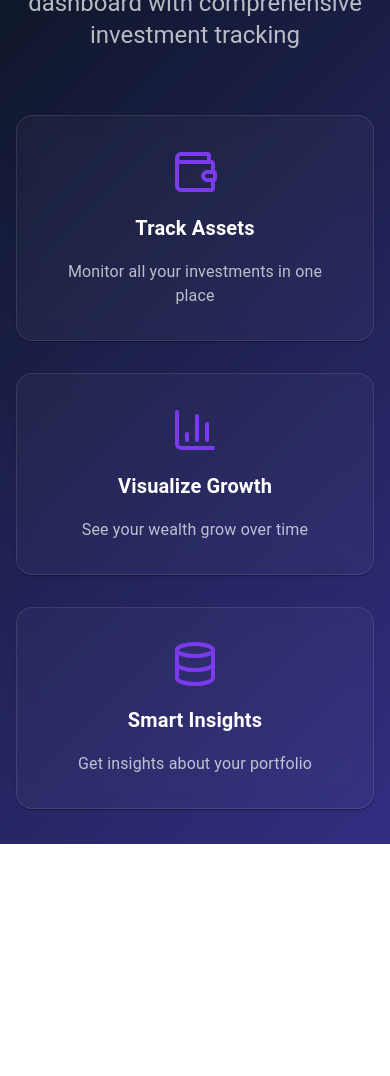
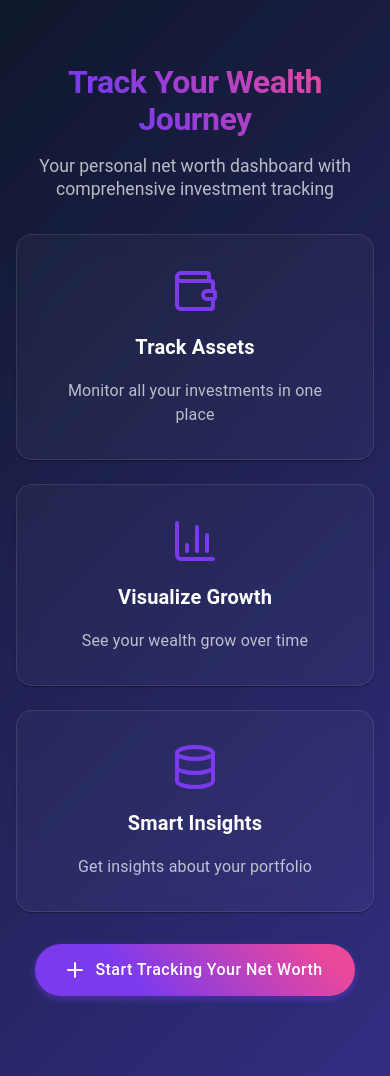
Before and after one commit to rohannerd/NetworthTracker, a React (Create React App) app: page / in a window 390 px wide. Before the commit the page ends 844 px from the top, so only its background shows below. Built offline with nearby package versions, Linux system fonts and the light colour scheme.

Commit message:
Update NetWorthDashboard.js
added responsiveness

```diff
--- a/src/NetWorthDashboard.js
+++ b/src/NetWorthDashboard.js
@@ -254,58 +254,67 @@ const calculatePercentageChange = (currentValue, previousValue) => {
   return ((currentValue - previousValue) / previousValue) * 100;
 };
 
+// Update the landing page container styles
 if (!hasInitialData) {
   return (
     <ThemeProvider theme={theme}>
       <Box sx={{
         minHeight: '100vh',
-          width: '100vw',
         background: 'linear-gradient(135deg, #0F172A 0%, #312E81 100%)',
-          display: 'flex',
-          alignItems: 'center',
-          margin: 0,
-          padding: 0,
-          overflow: 'hidden'
+        overflowX: 'hidden', // Prevent horizontal scroll
+        width: '100%'
       }}>
         <Container maxWidth={false} sx={{
           p: { xs: 2, sm: 4 },
-            height: '100vh',
+          minHeight: '100vh',
           display: 'flex',
           flexDirection: 'column',
-            justifyContent: 'center'
+          justifyContent: 'center',
+          overflowY: 'auto' // Enable vertical scroll
         }}>
-            <Box sx={{ textAlign: 'center', mt: 8, mb: 12 }}>
+          <Box sx={{
+            textAlign: 'center',
+            py: { xs: 4, md: 8 }, // Adjust padding for mobile
+            mt: { xs: 2, md: 4 }
+          }}>
+            {/* Update typography for better mobile view */}
             <motion.div
               initial={{ opacity: 0, y: 20 }}
               animate={{ opacity: 1, y: 0 }}
               transition={{ duration: 0.6 }}
             >
               <Typography variant="h1" sx={{
-                  fontSize: { xs: '2.5rem', md: '4rem' },
+                fontSize: {
+                  xs: '2rem',    // Mobile
+                  sm: '2.5rem',  // Tablet
+                  md: '4rem'     // Desktop
+                },
                 fontWeight: 'bold',
                 background: 'linear-gradient(45deg, #7C3AED 30%, #EC4899 90%)',
                 WebkitBackgroundClip: 'text',
                 WebkitTextFillColor: 'transparent',
-                  mb: 2,
+                mb: { xs: 2, md: 3 },
+                px: { xs: 1, md: 0 }
               }}>
                 Track Your Wealth Journey
               </Typography>
-                <Typography variant="h5" sx={{ color: 'rgba(255, 255, 255, 0.7)', mb: 8 }}>
+              <Typography variant="h5" sx={{
+                color: 'rgba(255, 255, 255, 0.7)',
+                mb: { xs: 4, md: 8 },
+                fontSize: { xs: '1.1rem', md: '1.5rem' },
+                px: { xs: 1, md: 0 }
+              }}>
                 Your personal net worth dashboard with comprehensive investment tracking
               </Typography>
             </motion.div>
 
-              <Grid container spacing={4} sx={{ mb: 8 }}>
-                {[
-                  { icon: Wallet, title: 'Track Assets', desc: 'Monitor all your investments in one place' },
-                  { icon: BarChart3, title: 'Visualize Growth', desc: 'See your wealth grow over time' },
-                  { icon: Database, title: 'Smart Insights', desc: 'Get insights about your portfolio' }
-                ].map((feature, i) => (
-                  <Grid item xs={12} md={4} key={i}>
+            {/* Update feature cards grid */}
+            <Grid container spacing={3} sx={{ mb: { xs: 4, md: 8 } }}>
+              <Grid item xs={12} md={4}>
                 <motion.div
                   initial={{ opacity: 0, y: 20 }}
                   animate={{ opacity: 1, y: 0 }}
-                      transition={{ delay: 0.2 * i }}
+                  transition={{ delay: 0.2 * 0 }}
                 >
                   <Card sx={{
                     p: 4,
@@ -324,48 +333,118 @@ const calculatePercentageChange = (currentValue, previousValue) => {
                       alignItems: 'center',
                       gap: 2,
                     }}>
-                          <feature.icon size={48} style={{ color: '#7C3AED' }} />
+                      <Wallet size={48} style={{ color: '#7C3AED' }} />
                       <Typography variant="h6" sx={{ color: '#fff', fontWeight: 'bold' }}>
-                            {feature.title}
+                        Track Assets
                       </Typography>
                       <Typography sx={{ color: 'rgba(255, 255, 255, 0.7)' }}>
-                            {feature.desc}
+                        Monitor all your investments in one place
                       </Typography>
                     </Box>
                   </Card>
                 </motion.div>
               </Grid>
-                ))}
+              <Grid item xs={12} md={4}>
+                <motion.div
+                  initial={{ opacity: 0, y: 20 }}
+                  animate={{ opacity: 1, y: 0 }}
+                  transition={{ delay: 0.2 * 1 }}
+                >
+                  <Card sx={{
+                    p: 4,
+                    height: '100%',
+                    background: 'rgba(255, 255, 255, 0.03)',
+                    backdropFilter: 'blur(10px)',
+                    border: '1px solid rgba(255, 255, 255, 0.1)',
+                    transition: 'transform 0.2s',
+                    '&:hover': {
+                      transform: 'translateY(-8px)',
+                    }
+                  }}>
+                    <Box sx={{
+                      display: 'flex',
+                      flexDirection: 'column',
+                      alignItems: 'center',
+                      gap: 2,
+                    }}>
+                      <BarChart3 size={48} style={{ color: '#7C3AED' }} />
+                      <Typography variant="h6" sx={{ color: '#fff', fontWeight: 'bold' }}>
+                        Visualize Growth
+                      </Typography>
+                      <Typography sx={{ color: 'rgba(255, 255, 255, 0.7)' }}>
+                        See your wealth grow over time
+                      </Typography>
+                    </Box>
+                  </Card>
+                </motion.div>
+              </Grid>
+              <Grid item xs={12} md={4}>
+                <motion.div
+                  initial={{ opacity: 0, y: 20 }}
+                  animate={{ opacity: 1, y: 0 }}
+                  transition={{ delay: 0.2 * 2 }}
+                >
+                  <Card sx={{
+                    p: 4,
+                    height: '100%',
+                    background: 'rgba(255, 255, 255, 0.03)',
+                    backdropFilter: 'blur(10px)',
+                    border: '1px solid rgba(255, 255, 255, 0.1)',
+                    transition: 'transform 0.2s',
+                    '&:hover': {
+                      transform: 'translateY(-8px)',
+                    }
+                  }}>
+                    <Box sx={{
+                      display: 'flex',
+                      flexDirection: 'column',
+                      alignItems: 'center',
+                      gap: 2,
+                    }}>
+                      <Database size={48} style={{ color: '#7C3AED' }} />
+                      <Typography variant="h6" sx={{ color: '#fff', fontWeight: 'bold' }}>
+                        Smart Insights
+                      </Typography>
+                      <Typography sx={{ color: 'rgba(255, 255, 255, 0.7)' }}>
+                        Get insights about your portfolio
+                      </Typography>
+                    </Box>
+                  </Card>
+                </motion.div>
+              </Grid>
             </Grid>
 
-              <motion.div
-                initial={{ opacity: 0 }}
-                animate={{ opacity: 1 }}
-                transition={{ delay: 0.6 }}
-              >
+            {/* Update CTA button */}
             <Button
               variant="contained"
               size="large"
               onClick={() => setIsDialogOpen(true)}
               startIcon={<Plus />}
               sx={{
-                    py: 2,
-                    px: 6,
+                py: { xs: 1.5, md: 2 },
+                px: { xs: 4, md: 6 },
                 borderRadius: '50px',
-                    fontSize: '1.1rem',
+                fontSize: { xs: '1rem', md: '1.1rem' },
+                mb: { xs: 4, md: 0 }
               }}
             >
               Start Tracking Your Net Worth
             </Button>
-              </motion.div>
           </Box>
         </Container>
 
+        {/* Update Dialog for mobile */}
         <Dialog
           open={isDialogOpen}
           onClose={() => setIsDialogOpen(false)}
           maxWidth="sm"
           fullWidth
+          PaperProps={{
+            sx: {
+              m: { xs: 2, sm: 4 },
+              width: { xs: 'calc(100% - 32px)', sm: 'auto' }
+            }
+          }}
         >
           <DialogContent>
             <motion.div
@@ -427,36 +506,57 @@ const calculatePercentageChange = (currentValue, previousValue) => {
   );
 }
 
+// Update the dashboard container styles
 return (
   <ThemeProvider theme={theme}>
     <Box sx={{
       minHeight: '100vh',
       background: 'linear-gradient(135deg, #0F172A 0%, #312E81 100%)',
-        p: 4
+      p: { xs: 2, md: 4 }, // Adjust padding for mobile
+      overflowX: 'hidden'  // Prevent horizontal scroll
     }}>
-        <Container maxWidth="xl">
-          {/* Header */}
-          <Box sx={{ display: 'flex', justifyContent: 'space-between', alignItems: 'center', mb: 4 }}>
+      <Container maxWidth="xl" sx={{
+        mb: { xs: 2, md: 4 }  // Add bottom margin for mobile
+      }}>
+        {/* Update header for mobile */}
+        <Box sx={{
+          display: 'flex',
+          flexDirection: { xs: 'column', sm: 'row' },
+          gap: { xs: 2, sm: 0 },
+          justifyContent: 'space-between',
+          alignItems: { xs: 'stretch', sm: 'center' },
+          mb: { xs: 3, md: 4 }
+        }}>
           <Typography variant="h4" sx={{
+            fontSize: { xs: '1.75rem', md: '2.125rem' },
+            textAlign: { xs: 'center', sm: 'left' },
+            color: 'white',
             fontWeight: 'bold',
-              background: 'linear-gradient(45deg, #7C3AED 30%, #EC4899 90%)',
+            letterSpacing: '0.5px',
+            textShadow: '0 2px 4px rgba(0,0,0,0.2)',
+            background: 'linear-gradient(45deg, #fff 30%, rgba(255,255,255,0.9) 90%)',
             WebkitBackgroundClip: 'text',
             WebkitTextFillColor: 'transparent',
+            filter: 'drop-shadow(0 2px 2px rgba(0,0,0,0.2))'
           }}>
             Net Worth Dashboard
           </Typography>
           <Button
+            fullWidth={false}
             variant="contained"
             onClick={() => setIsDialogOpen(true)}
             startIcon={<Plus />}
-              sx={{ px: 3 }}
+            sx={{
+              px: 3,
+              width: { xs: '100%', sm: 'auto' }
+            }}
           >
             Add New Data
           </Button>
         </Box>
 
-          {/* Main Grid Container */}
-          <Grid container spacing={4}>
+        {/* Update grid spacing for mobile */}
+        <Grid container spacing={{ xs: 2, md: 4 }}>
           {/* Total Net Worth Card */}
           <Grid item xs={12}>
             <Card sx={{ p: 3 }}>
@@ -715,16 +815,19 @@ const calculatePercentageChange = (currentValue, previousValue) => {
           </Grid>
         </Grid>
 
+        {/* Update Dialog for mobile */}
         <Dialog
           open={isDialogOpen}
           onClose={() => setIsDialogOpen(false)}
+          fullWidth
+          maxWidth="sm"
           PaperProps={{
             sx: {
-                bgcolor: 'background.paper',
-                backdropFilter: 'blur(10px)',
-                borderRadius: 3,
-                boxShadow: '0 8px 32px rgba(0,0,0,0.2)',
-              },
+              m: { xs: 2, sm: 4 },
+              width: { xs: 'calc(100% - 32px)', sm: 'auto' },
+              maxHeight: { xs: '90vh', sm: '80vh' },
+              overflowY: 'auto'
+            }
           }}
         >
           <DialogContent>
```
Lines whose indentation alone changed are shown as unchanged.
